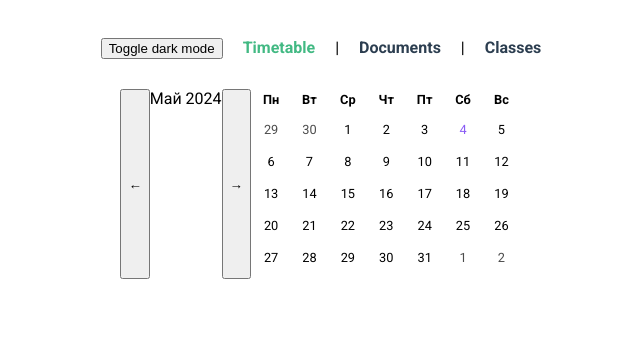
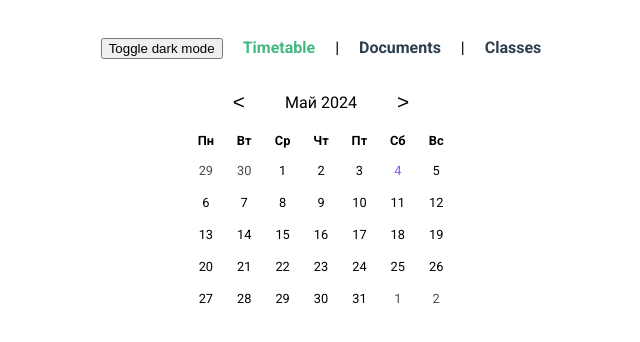
Before and after one commit to Traunin/nephrite, a Vue app: page / in a window 1280 px wide. Shown: the top 342 px of the page, without its empty margins (319-959 px from the left). Built offline with nearby package versions, Linux system fonts and the light colour scheme.

Commit message:
style: center calendar; change arrows icons

```diff
--- a/src/views/TimetableView.vue
+++ b/src/views/TimetableView.vue
@@ -1,8 +1,13 @@
 <template>
-  <button @click.prevent="changeMonth(-1)">&larr;</button>
-  {{ displayedMonth }} {{ year }}
-  <button @click.prevent="changeMonth(+1)">&rarr;</button>
-  <month-calendar :month="month" :year="year"></month-calendar>
+  <div class="calendar">
+    <div class="calendar-controller">
+      <button @click.prevent="changeMonth(-1)">&lt;</button>
+      <span @click="resetDate()">{{ displayedMonth }} {{ year }}</span>
+      <button @click.prevent="changeMonth(+1)">&gt;</button>
+    </div>
+
+    <month-calendar :month="month" :year="year"></month-calendar>
+  </div>
 </template>
 
 <script setup lang="ts">
@@ -24,13 +29,58 @@ const months: string[] = [
   'Декабрь',
 ]
 
-let currentDate: Date = new Date()
+const currentDate: Date = new Date()
 const year = ref(currentDate.getFullYear())
 const month = ref(currentDate.getMonth())
 
 const displayedMonth = computed(() => months[month.value])
 
-function changeMonth(offset: number) {
-  month.value = (month.value + offset) % 12
+function changeMonth(offset: number): void {
+  const offsetValue = month.value + offset
+  if (offsetValue > 11) {
+    year.value++
+    month.value = 0
+  } else if (offsetValue < 0) {
+    year.value--
+    month.value = 11
+  } else {
+    month.value = offsetValue
+  }
+}
+
+function resetDate(): void {
+  const currentDate: Date = new Date()
+  year.value = currentDate.getFullYear()
+  month.value = currentDate.getMonth()
 }
 </script>
+
+<style scoped>
+.calendar {
+  display: inline-flex;
+  flex-direction: column;
+  align-items: center;
+  gap: 15px;
+}
+
+.calendar-controller {
+  display: flex;
+  gap: 10px;
+  justify-content: space-between;
+  align-items: center;
+}
+
+.calendar-controller span {
+  width: 120px;
+  text-align: center;
+  cursor: pointer;
+}
+
+.calendar-controller button {
+  background: none;
+  border: none;
+  cursor: pointer;
+  color: var(--text-color);
+  font-size: 1.3em;
+}
+</style>
```
